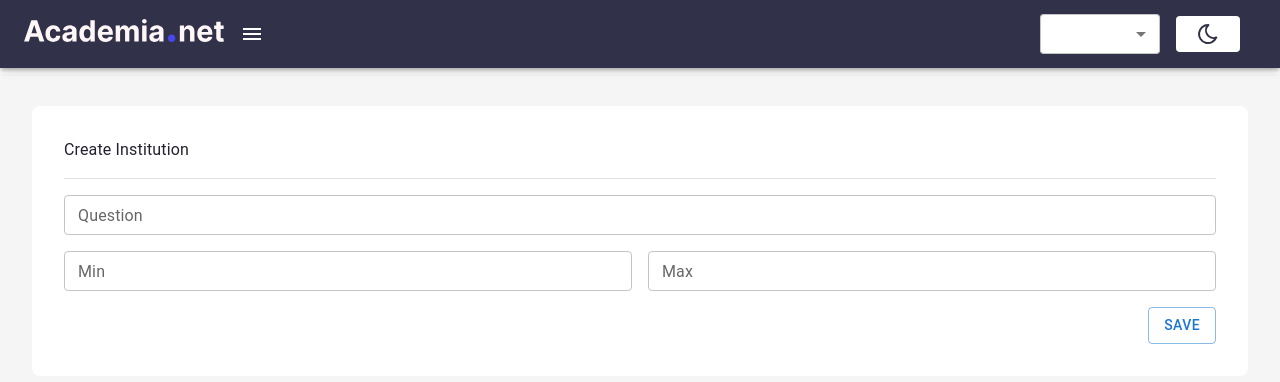
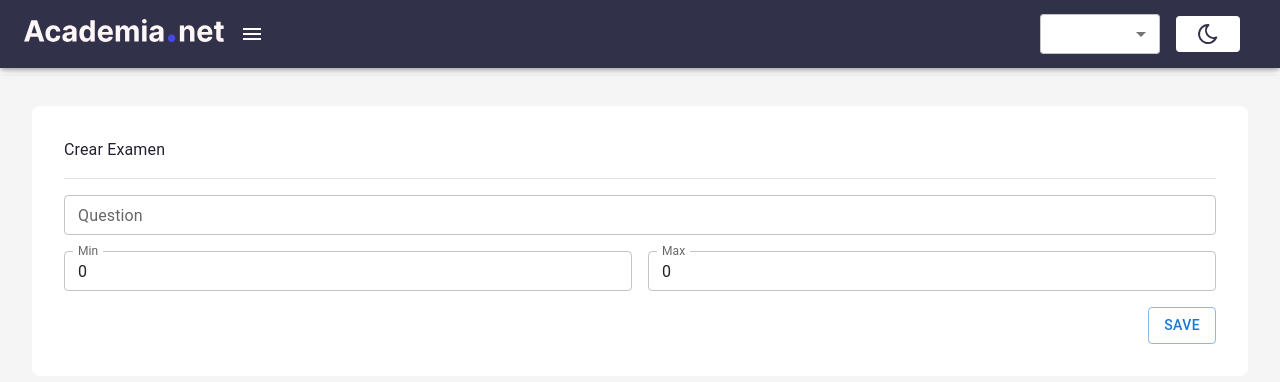
Before and after one commit to JuanCarrasquilla360/AcademiaNet-front, a React (Vite) app: page /academic-exams/create in a window 1280 px wide. Shown: the top 382 px of the page. Built offline with nearby package versions, Linux system fonts and the light colour scheme.

Commit message:
fix exams

```diff
--- a/src/locales/en/en.ts
+++ b/src/locales/en/en.ts
@@ -26,6 +26,7 @@ const en = () => ({
     question: "Question",
     min: "Min",
     max: "Max",
+    createExam: "Crear Examen",
   },
 });
 export default en;
--- a/src/locales/es/es.ts
+++ b/src/locales/es/es.ts
@@ -26,6 +26,7 @@ const es = () => ({
     question: "Pregunta",
     min: "Min",
     max: "Max",
+    createExam: "Create Exam",
   },
 });
 export default es;
--- a/src/pages/AcademicExams/AcademicExamsCreate.tsx
+++ b/src/pages/AcademicExams/AcademicExamsCreate.tsx
@@ -1,10 +1,11 @@
 import { FC, useEffect, useState } from "react";
 import { useFormik } from "formik";
 import * as Yup from "yup";
-import { TextField, Button, Grid, Typography, Divider } from "@mui/material";
+import { TextField, Button, Grid, Typography, Divider, Box } from "@mui/material";
 import { useTranslation } from "react-i18next";
 import academicExamRepository from "../../repositories/academicExamRepository";
 import { useParams } from "react-router-dom";
+import LoadingComponent from "../../components/LoadingComponent";
 
 const AcademicExamsCreate: FC = () => {
   const { t } = useTranslation();
@@ -12,8 +13,8 @@ const AcademicExamsCreate: FC = () => {
   const [loading, setLoading] = useState(false);
   const [initialValues, setInitialValues] = useState({
     question: "",
-    min: "",
-    max: "",
+    min: 0,
+    max: 0,
   });
   const validationSchema = Yup.object({
     question: Yup.string().required(t("requiredField")),
@@ -50,6 +51,9 @@ const AcademicExamsCreate: FC = () => {
           await academicExamRepository().put({
             ...values,
             examID: id,
+            minValue: values.min,
+            maxValue: values.max,
+            enrollmentPeriodID: id,
           });
           return;
         }
@@ -64,8 +68,12 @@ const AcademicExamsCreate: FC = () => {
   });
 
   return (
+    <Box>
+      {loading ? (
+        <LoadingComponent />
+      ) : (
         <form onSubmit={formik.handleSubmit}>
-      <Typography>{t("createInstitution")}</Typography>
+          <Typography>{t("createExam")}</Typography>
           <Divider sx={{ my: 2 }} />
           <Grid container spacing={2}>
             <Grid item xs={12}>
@@ -78,7 +86,9 @@ const AcademicExamsCreate: FC = () => {
                 value={formik.values.question}
                 onChange={formik.handleChange}
                 onBlur={formik.handleBlur}
-            error={formik.touched.question && Boolean(formik.errors.question)}
+                error={
+                  formik.touched.question && Boolean(formik.errors.question)
+                }
                 helperText={formik.touched.question && formik.errors.question}
               />
             </Grid>
@@ -89,6 +99,7 @@ const AcademicExamsCreate: FC = () => {
                 label={t("min")}
                 size="small"
                 fullWidth
+                type="number"
                 value={formik.values.min}
                 onChange={formik.handleChange}
                 onBlur={formik.handleBlur}
@@ -103,6 +114,7 @@ const AcademicExamsCreate: FC = () => {
                 label={t("max")}
                 size="small"
                 fullWidth
+                type="number"
                 value={formik.values.max}
                 onChange={formik.handleChange}
                 onBlur={formik.handleBlur}
@@ -155,6 +167,8 @@ const AcademicExamsCreate: FC = () => {
             </Grid>
           </Grid>
         </form>
+      )}
+    </Box>
   );
 };
 
```
Lines whose indentation alone changed are shown as unchanged.
